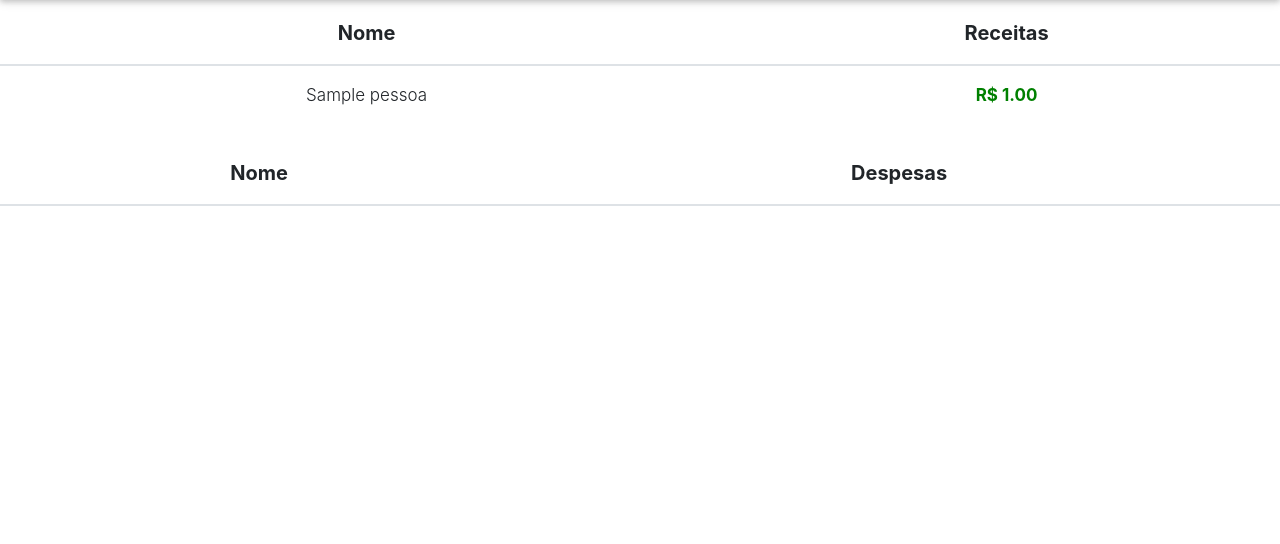
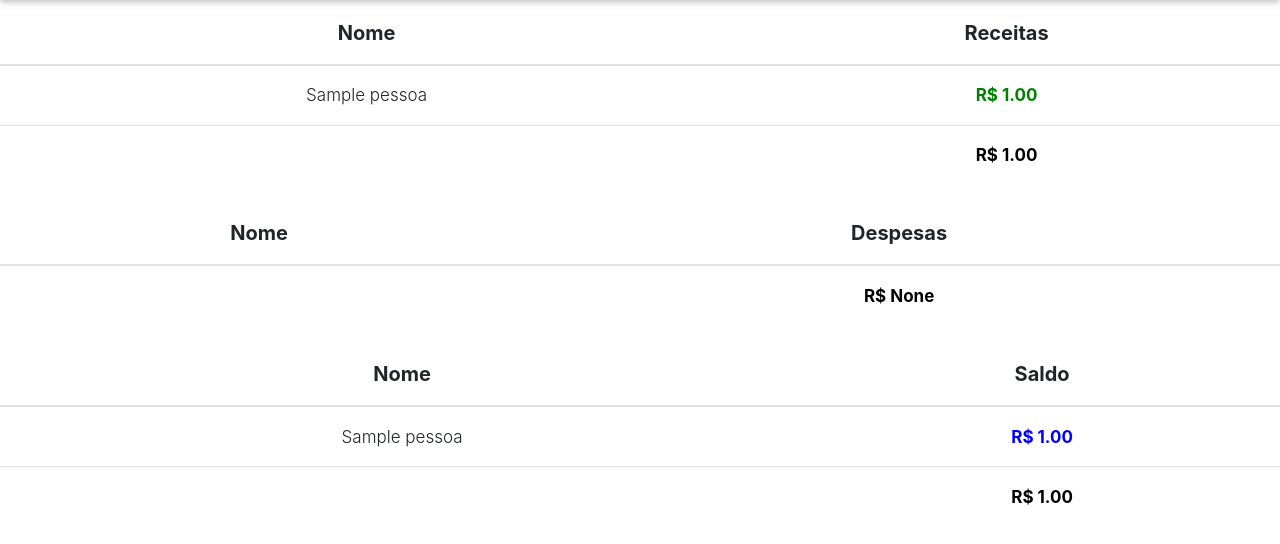
Before and after one commit to Huds0nAlve5/flaskWithSQL, a Flask app: page /listagem/saldo in a window 1280 px wide. Shown: the part 56-600 px from the top of the page. Run offline with Flask 3, Linux system fonts and the light colour scheme; tables that the repository leaves empty hold one stand-in row (values such as "Sample post"); lists and menus that the app fills with data are empty; some libraries are stand-ins or nearby versions.

Commit message:
Implementado o saldo total

```diff
--- a/src/controllers/controller.py
+++ b/src/controllers/controller.py
@@ -100,15 +100,37 @@ class listar_transacao_controller(MethodView):
 class listar_saldo_controller(MethodView):
     def get(self):
         with mysql.cursor() as cur:
-            cur.execute("SELECT name, CAST(sum(value) AS DECIMAL(16,2)) FROM pessoa inner join transacao on pessoa.id = transacao.id_pessoa where transacao.id_type = 1 group by transacao.id_pessoa order by pessoa.id;")
+            cur.execute("SELECT name, CAST(sum(value) AS DECIMAL(16,2)), id_pessoa FROM pessoa inner join transacao on pessoa.id = transacao.id_pessoa where transacao.id_type = 1 group by transacao.id_pessoa order by pessoa.id;")
             pessoas_receita = cur.fetchall()
+
         with mysql.cursor() as cur:
-            cur.execute("SELECT sum(value) FROM transacao where id_type=1 GROUP by id_pessoa;")
-            receitas = cur.fetchall()
+            cur.execute("SELECT name, CAST(sum(value) AS DECIMAL(16,2)), id_pessoa FROM pessoa inner join transacao on pessoa.id = transacao.id_pessoa where transacao.id_type = 2 group by transacao.id_pessoa order by pessoa.id;")
+            pessoas_despesa = cur.fetchall()
+
         with mysql.cursor() as cur:
-            cur.execute("SELECT name, CAST(sum(value) AS DECIMAL(16,2)) FROM pessoa inner join transacao on pessoa.id = transacao.id_pessoa where transacao.id_type = 2 group by transacao.id_pessoa order by pessoa.id;")
-            pessoas_despesa = cur.fetchall()
+            cur.execute("SELECT CAST(sum(value) AS DECIMAL(16,2)) FROM transacao where transacao.id_type = 1;")
+            receita_total = cur.fetchone()
+
         with mysql.cursor() as cur:
-            cur.execute("SELECT sum(value) FROM transacao where id_type=2 GROUP by id_pessoa;")
-            despesas = cur.fetchall()
-        return render_template("public/listagem_saldo.html", pessoas_receita=pessoas_receita, receitas=receitas, despesas=despesas, pessoas_despesa=pessoas_despesa)
+            cur.execute("SELECT CAST(sum(value) AS DECIMAL(16,2)) FROM transacao where transacao.id_type = 2;")
+            despesa_total = cur.fetchone()
+
+        with mysql.cursor() as cur:
+            cur.execute("SELECT COUNT(*) FROM pessoa")
+            qtd_pessoas = cur.fetchone()
+
+        with mysql.cursor() as cur:
+            cur.execute("SELECT * FROM pessoa")
+            all_pessoas = cur.fetchall()
+
+        saldo = [0]*qtd_pessoas[0]
+
+        for pessoa_r in pessoas_receita:
+            saldo[pessoa_r[2]-1] = pessoa_r[1]
+
+        for pessoa_d in pessoas_despesa:
+            saldo[pessoa_d[2]-1] -= pessoa_d[1]
+
+        saldo_total = sum(saldo)
+
+        return render_template("public/listagem_saldo.html", pessoas_receita=pessoas_receita, pessoas_despesa=pessoas_despesa, receita_total=receita_total, despesa_total=despesa_total, saldo=saldo, all_pessoas=all_pessoas, saldo_total=saldo_total)
--- a/src/static/css/style.css
+++ b/src/static/css/style.css
@@ -37,3 +37,13 @@ table td{
     color: red;
     font-weight: 700;
 }
+
+#saldo{
+    color: blue;
+    font-weight: 700;
+}
+
+.total{
+    font-weight: 700;
+    color: black;
+}
--- a/src/templates/public/listagem_saldo.html
+++ b/src/templates/public/listagem_saldo.html
@@ -16,6 +16,10 @@
                     <td id="receita">R$ {{pessoa.1}}</td>
                 </tr>
             {% endfor %}
+            <tr>
+                <td></td>
+                <td class="total">R$ {{ receita_total.0 }}</td>
+            </tr>
         </tbody>
     </table>
 
@@ -33,6 +37,31 @@
                     <td id="despesa">R$ {{pessoa.1}}</td>
                 </tr>
             {% endfor %}
+            <tr>
+                <td></td>
+                <td class="total">R$ {{ despesa_total.0 }}</td>
+            </tr>
+        </tbody>
+    </table>
+
+    <table class="table">
+        <thead>
+            <tr>
+                <th scope="col">Nome</th>
+                <th scope="col">Saldo</th>
+            </tr>
+        </thead>
+        <tbody>
+            {% for pessoa in all_pessoas %}
+                <tr>
+                    <td>{{pessoa.1}}</td>
+                    <td id="saldo">R$ {{saldo[pessoa[0]-1]}}</td>
+                </tr>
+            {% endfor %}
+            <tr>
+                <td></td>
+                <td class="total">R$ {{ saldo_total }}</td>
+            </tr>
         </tbody>
     </table>
 {% endblock %}
```
